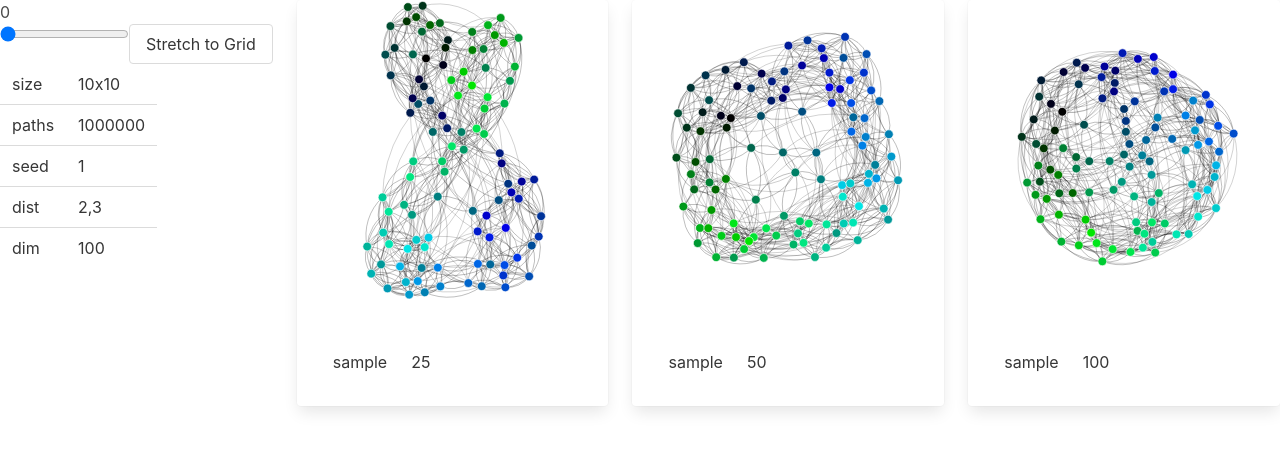
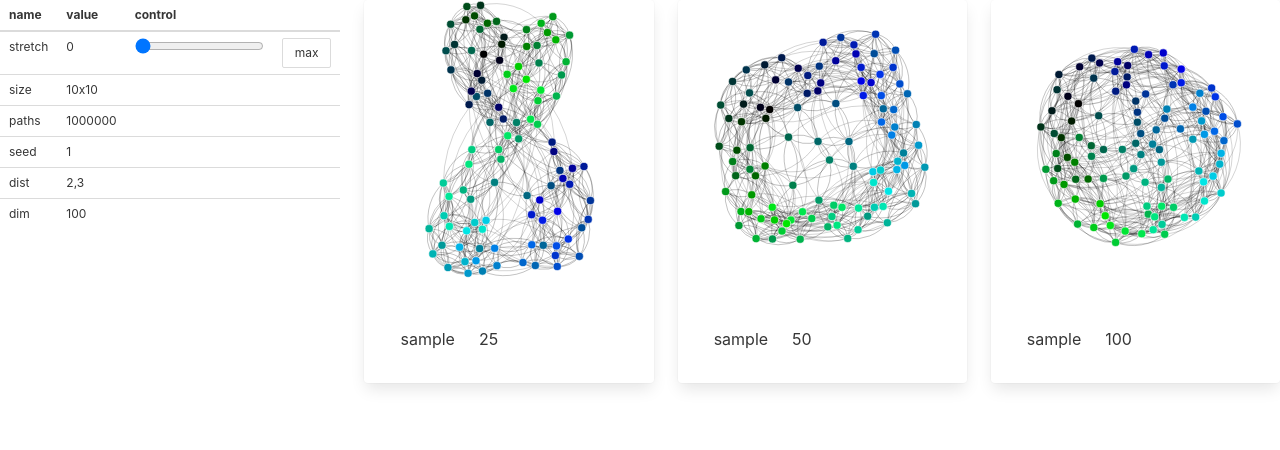
Before and after one commit to mikemoraned/vec2vec, a React (Create React App) app in the folder serve/src/www/react-app/: page / in a window 1280 px wide. Shown: the top 450 px of the page. Built offline with nearby package versions, Linux system fonts and the light colour scheme.

Commit message:
move static properties into more generic controls

```diff
--- a/serve/src/www/react-app/src/App.js
+++ b/serve/src/www/react-app/src/App.js
@@ -1,8 +1,8 @@
 import React from "react";
 import GridComponent from "./GridComponent.js";
 import "./App.scss";
-import { ControlStateProvider } from "./ControlState.js";
-import StretchControl from "./StretchControl.js";
+import { ControlStateProvider, toNameValuePairs } from "./ControlState.js";
+import Controls from "./StretchControl.js";
 
 function layoutProperties(layoutName) {
   const parts = layoutName.split(".");
@@ -11,15 +11,6 @@ function layoutProperties(layoutName) {
     p[match[1]] = match[2];
     return p;
   }, {});
-}
-
-function toNameValuePairs(properties) {
-  return Object.keys(properties).map(k => {
-    return {
-      name: k,
-      value: properties[k]
-    };
-  });
 }
 
 function App() {
@@ -63,19 +54,7 @@ function App() {
     <div className="App columns">
       <ControlStateProvider>
         <div className="column is-narrow">
-          <StretchControl />
-          <table className="table">
-            <tbody>
-              {toNameValuePairs(sharedProperties).map(p => {
-                return (
-                  <tr key={p.name}>
-                    <td>{p.name}</td>
-                    <td>{p.value}</td>
-                  </tr>
-                );
-              })}
-            </tbody>
-          </table>
+          <Controls staticProperties={toNameValuePairs(sharedProperties)} />
         </div>
         {layoutsWithUniqueProperties.map(layout => {
           return (
--- a/serve/src/www/react-app/src/ControlState.js
+++ b/serve/src/www/react-app/src/ControlState.js
@@ -38,3 +38,12 @@ export function setMaximumStretchAction() {
 export function useControlState() {
   return useContext(ControlStateContext);
 }
+
+export function toNameValuePairs(properties) {
+  return Object.keys(properties).map(k => {
+    return {
+      name: k,
+      value: properties[k]
+    };
+  });
+}
--- a/serve/src/www/react-app/src/StretchControl.js
+++ b/serve/src/www/react-app/src/StretchControl.js
@@ -12,8 +12,10 @@ function StretchControl() {
   const [{ stretch }, dispatch] = useControlState();
 
   return (
-    <div className="StretchControl">
-      <div>{stretch}</div>
+    <tr>
+      <td>stretch</td>
+      <td>{stretch}</td>
+      <td>
         <input
           type="range"
           value={stretch}
@@ -22,14 +24,47 @@ function StretchControl() {
           step={STRETCH_STEP}
           onChange={event => dispatch(setStretchAction(event.target.value))}
         />
+      </td>
+      <td>
         <button
-        className="button"
+          className="button is-small"
           onClick={() => dispatch(setMaximumStretchAction())}
         >
-        Stretch to Grid
+          max
         </button>
-    </div>
+      </td>
+    </tr>
   );
 }
 
-export default StretchControl;
+function StaticProperty({ property }) {
+  return (
+    <tr key={property.name}>
+      <td>{property.name}</td>
+      <td>{property.value}</td>
+      <td />
+      <td />
+    </tr>
+  );
+}
+
+function Controls({ staticProperties }) {
+  const controls = [<StretchControl />].concat(
+    staticProperties.map(p => <StaticProperty property={p} />)
+  );
+
+  return (
+    <table className="table is-size-7">
+      <thead>
+        <tr>
+          <th>name</th>
+          <th>value</th>
+          <th colspan="2">control</th>
+        </tr>
+      </thead>
+      <tbody>{controls}</tbody>
+    </table>
+  );
+}
+
+export default Controls;
```
Lines whose indentation alone changed are shown as unchanged.
